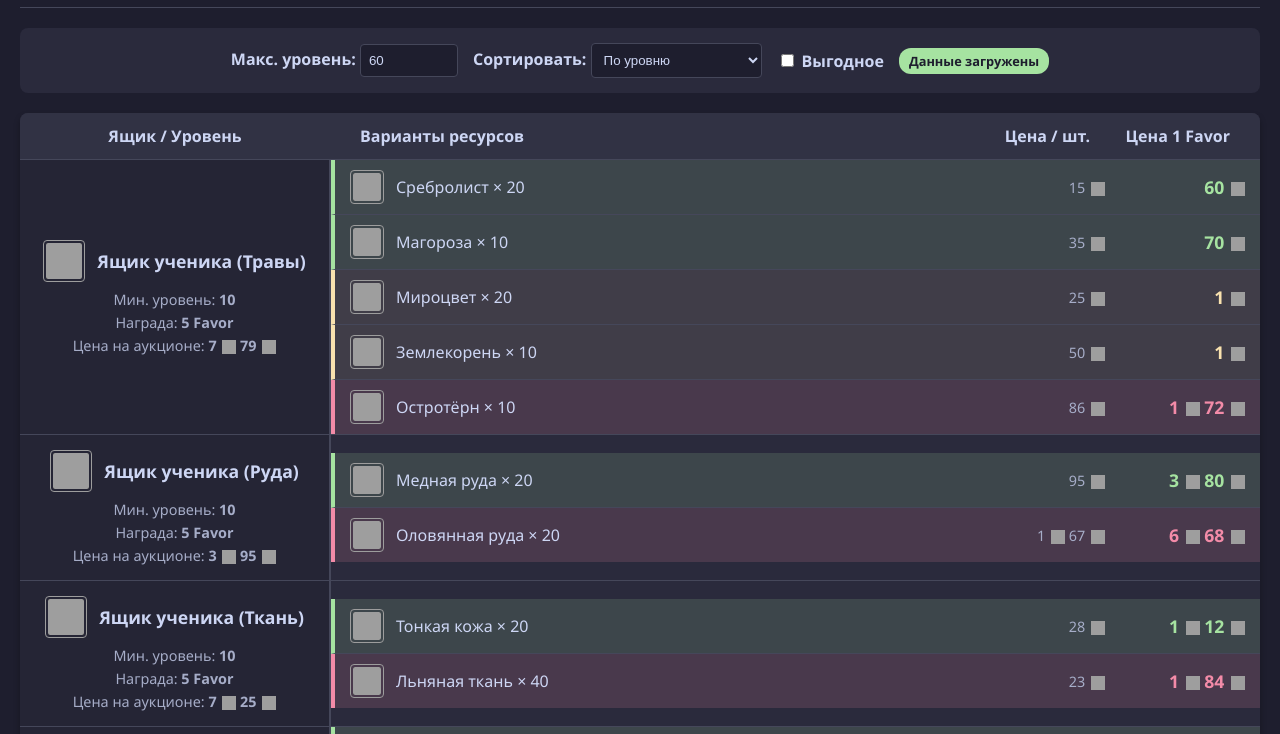
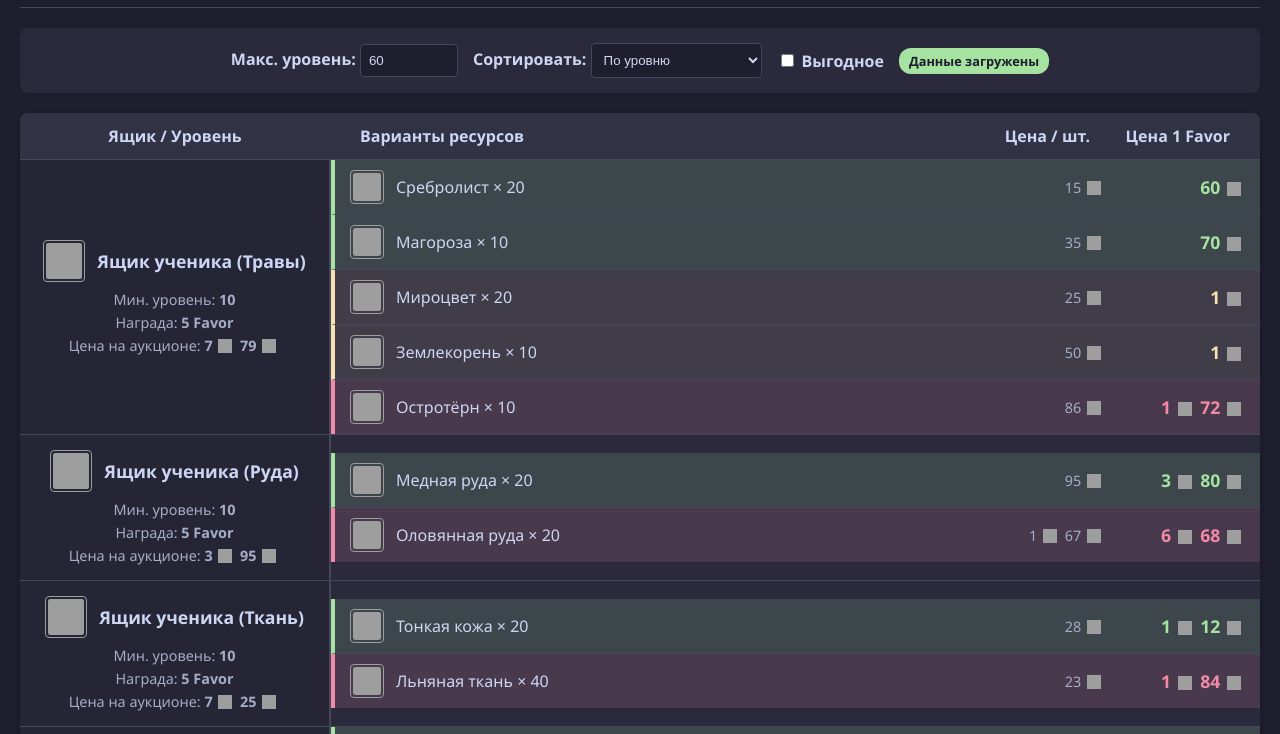
Before and after one commit to orangini14-glitch/ForeverFaworCalc, a plain HTML site: page index.html in a window 1280 px wide. Shown: the part 66-800 px from the top of the page. Drawn offline with Linux system fonts and the light colour scheme; grey boxes are pictures that could not be loaded.

Commit message:
index.html

```diff
--- a/index.html
+++ b/index.html
@@ -75,6 +75,16 @@
         .th-price-info { display: flex; gap: 20px; min-width: 220px; justify-content: flex-end; }
         .th-price-item { width: 100px; text-align: right; }
         .th-price-favor { width: 120px; text-align: right; }
+
+        /* Стили для иконок валюты, чтобы они ровно стояли в тексте */
+        .coin-icon {
+            width: 14px;
+            height: 14px;
+            vertical-align: -2px;
+            margin-left: 2px;
+            margin-right: 4px;
+            display: inline-block;
+        }
     </style>
 </head>
 <body>
@@ -332,9 +342,10 @@
         const silver = Math.floor((copper % 10000) / 100);
         const remainingCopper = copper % 100;
 
-        const goldIcon = '<img src="https://wow.zamimg.com/images/wow/icons/small/inv_misc_coin_01.jpg" style="width: 14px; height: 14px; vertical-align: middle; margin-left: 2px;">';
-        const silverIcon = '<img src="https://wow.zamimg.com/images/wow/icons/small/inv_misc_coin_02.jpg" style="width: 14px; height: 14px; vertical-align: middle; margin-left: 2px;">';
-        const copperIcon = '<img src="https://wow.zamimg.com/images/wow/icons/small/inv_misc_coin_03.jpg" style="width: 14px; height: 14px; vertical-align: middle; margin-left: 2px;">';
+        // ИСПОЛЬЗУЕМ ИКОНКИ ИЗ ИНТЕРФЕЙСА ИГРЫ (UI)
+        const goldIcon = '<img src="https://wow.zamimg.com/images/wow/icons/small/ui-goldicon.jpg" class="coin-icon" alt="g">';
+        const silverIcon = '<img src="https://wow.zamimg.com/images/wow/icons/small/ui-silvericon.jpg" class="coin-icon" alt="s">';
+        const copperIcon = '<img src="https://wow.zamimg.com/images/wow/icons/small/ui-coppericon.jpg" class="coin-icon" alt="c">';
 
         let result = '';
         if (gold > 0) result += `${gold} ${goldIcon} `;
@@ -520,6 +531,11 @@
         }
     }
 
+    function changeSort(type) {
+        document.getElementById('sortBy').value = type;
+        renderTable();
+    }
+
     // Инициализация при загрузке
     window.onload = () => {
         setLang('ru');
```
